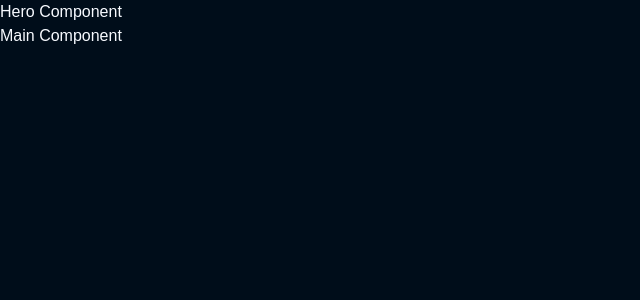
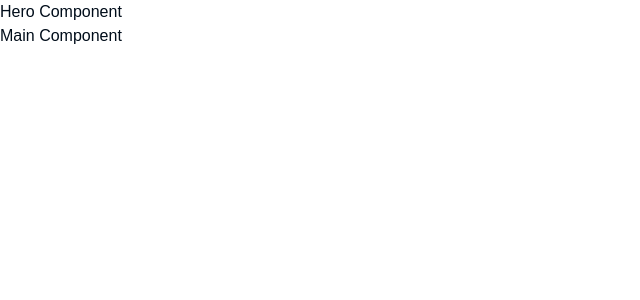
Before and after one commit to jwbw29/portfolio_v2, a Next.js app: page / in a window 1280 px wide. Shown: the top 300 px of the page, without its empty margins (0-640 px from the left). Built offline with nearby package versions, Linux system fonts and the light colour scheme; a web font is replaced by a local one.

Commit message:
chore: Update background color in layout.tsx and globals.css

```diff
--- a/src/app/layout.tsx
+++ b/src/app/layout.tsx
@@ -15,7 +15,7 @@ export default function RootLayout({
   children: React.ReactNode;
 }>) {
   return (
-    <html lang="en" className="dark">
+    <html lang="en" className="">
       <body className={redditMono.className}>{children}</body>
     </html>
   );
--- a/src/styles/globals.css
+++ b/src/styles/globals.css
@@ -4,7 +4,7 @@
 
 @layer base {
   :root {
-    --background: #000;
+    --background: #fff;
     --foreground: #000d1a;
     --card: #ffffff;
     --card-foreground: #000d1a;
```
